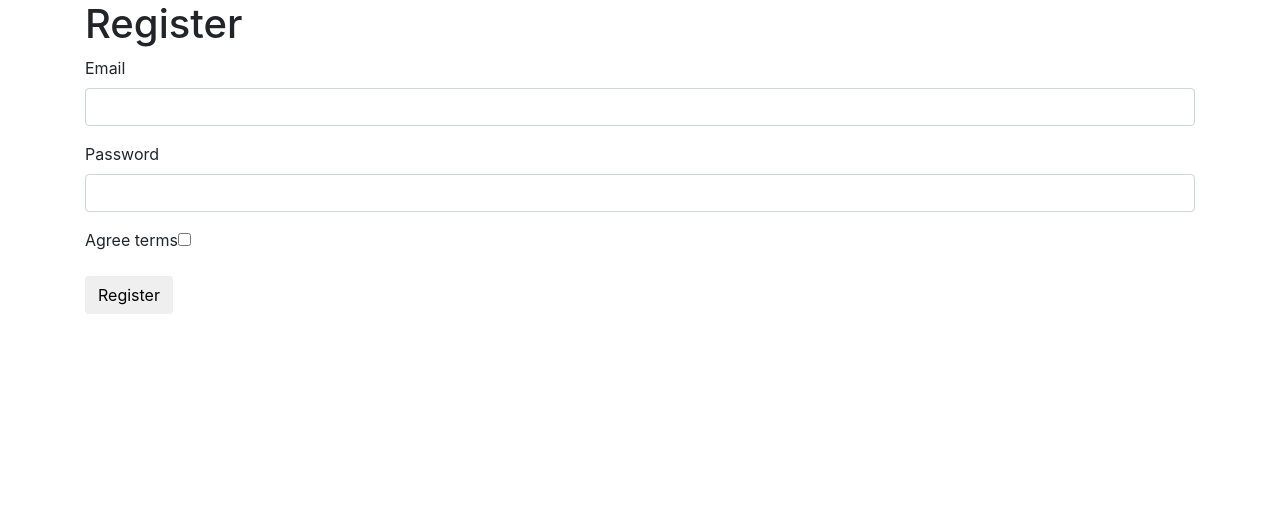
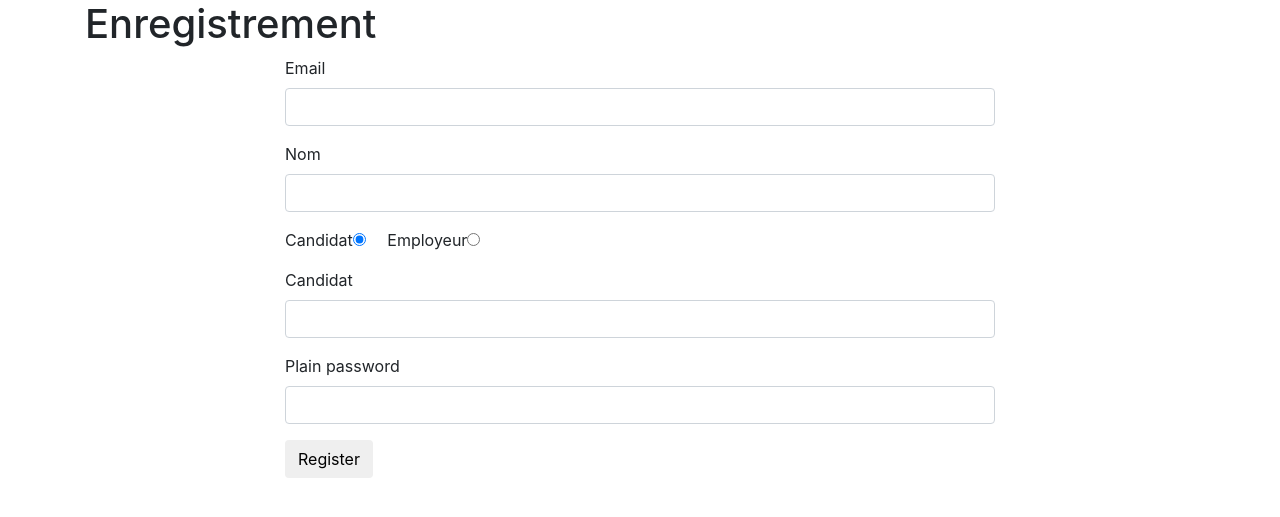
Before and after one commit to Fl0-dev/Lamatch, a Symfony app: template templates/registration/register.html.twig in a window 1280 px wide. Shown: the part 58-575 px from the top of the page. Run offline with Twig, Linux system fonts and the light colour scheme; the template is opened without the code that fills it, so the values that code supplies are empty; form fields are guessed from the names that the template uses; some libraries are stand-ins or nearby versions.

Commit message:
Possibilité d'enregistrer pour l'administrateur un candidat ou un employeur en DB +modification formulaire/twig

```diff
--- a/src/Controller/RegistrationController.php
+++ b/src/Controller/RegistrationController.php
@@ -36,7 +36,7 @@ class RegistrationController extends AbstractController
             $entityManager->flush();
             // do anything else you need here, like send an email
 
-            return $this->redirectToRoute('app_register');
+            return $this->redirectToRoute('admin_backOffice');
         }
 
         return $this->render('registration/register.html.twig', [
--- a/src/Controller/SecurityController.php
+++ b/src/Controller/SecurityController.php
@@ -29,7 +29,7 @@ class SecurityController extends AbstractController
     /**
      * @Route("/logout", name="app_logout")
      */
-    public function logout()
+    public function logout(): Response
     {
 
         return $this->redirectToRoute('app_login');
--- a/templates/base.html.twig
+++ b/templates/base.html.twig
@@ -12,7 +12,7 @@
           integrity="sha384-Gn5384xqQ1aoWXA+058RXPxPg6fy4IWvTNh0E263XmFcJlSAwiGgFAW/dAiS6JXm"
           crossorigin="anonymous">
     <link rel="stylesheet" href="https://cdn.jsdelivr.net/npm/bootstrap-icons@1.5.0/font/bootstrap-icons.css">
-    <link rel="stylesheet" href="{{ asset('css/style.css') }}">
+    <link rel="stylesheet" href="#">
 </head>
 <body>
 <header>
--- a/templates/registration/register.html.twig
+++ b/templates/registration/register.html.twig
@@ -1,17 +1,50 @@
 {% extends 'base.html.twig' %}
 
-{% block title %}Register{% endblock %}
+{% block title %}{{ parent() }}|Enregistrement{% endblock %}
 
 {% block body %}
-    <h1>Register</h1>
+    <h1>Enregistrement</h1>
 
+    <section class="container col-8">
     {{ form_start(registrationForm) }}
-        {{ form_row(registrationForm.email) }}
-        {{ form_row(registrationForm.plainPassword, {
-            label: 'Password'
-        }) }}
-        {{ form_row(registrationForm.agreeTerms) }}
+    {{ form_row(registrationForm.email) }}
+        {{ form_row(registrationForm.nom) }}
+        <div class="form-check form-check-inline">
+            <label for="candidat" class="form-check-label">Candidat</label>
+            <input type="radio" class="form-check-input" id="candidat" name="choice" checked="checked" onclick="magie()">
+        </div>
+        <div class="form-check form-check-inline mb-3">
+            <label for="employeur" class="form-check-label">Employeur</label>
+            <input type="radio" class="form-check-input" id="employeur" name="choice" onclick="magie()">
+        </div>
+        <div id="div_candidat">
+        {{ form_row(registrationForm.candidat) }}
+        </div>
+        <div id="div_entreprise" style="display: none">
+        {{ form_row(registrationForm.entreprise) }}
+        </div>
+    {{ form_row(registrationForm.plainPassword) }}
 
-        <button type="submit" class="btn">Register</button>
+    <button type="submit" class="btn">Register</button>
     {{ form_end(registrationForm) }}
+    </section>
+
+    <script>
+        /**
+         * permet de n'afficher que le champ que l'on souhaite selon
+         * les radio boutons
+         */
+        function magie() {
+            let divEntreprise = document.querySelector('#div_entreprise');
+            let divCandidat = document.querySelector('#div_candidat');
+
+            if (document.querySelector('#candidat').checked) {
+                divEntreprise.style.display = 'none';
+                divCandidat.style.display = 'block';
+            } else {
+                divEntreprise.style.display = 'block';
+                divCandidat.style.display = 'none';
+            }
+        }
+    </script>
 {% endblock %}
```
Also changed, not shown: src/Entity/Candidat.php (+17 -0 lines), src/Entity/Entreprise.php (+17 -0 lines), src/Entity/User.php (+54 -0 lines), src/Form/RegistrationFormType.php (+20 -8 lines).
